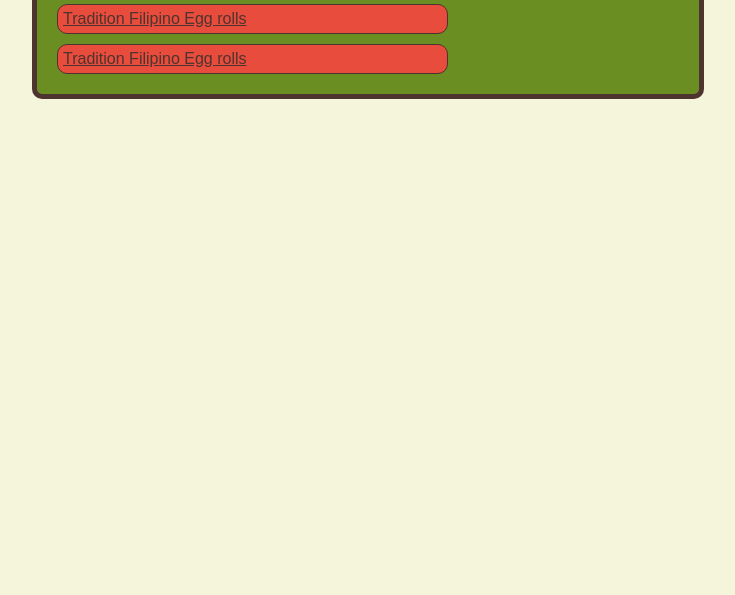
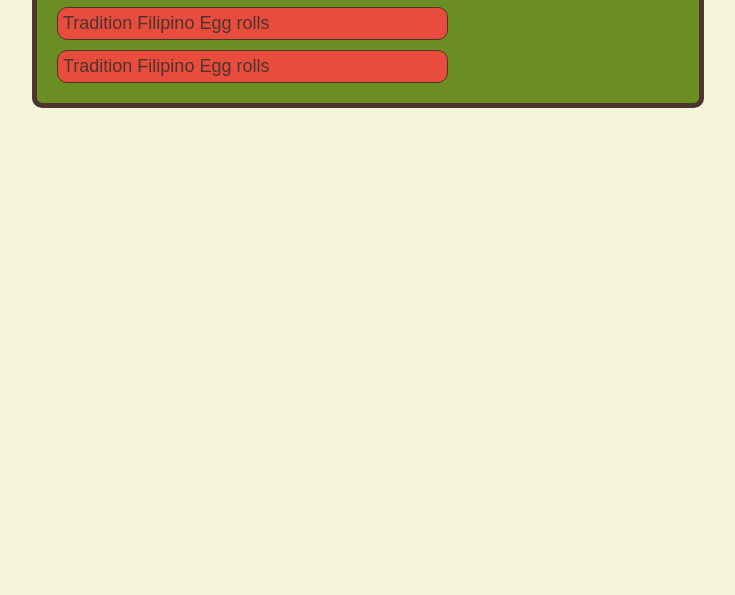
Before and after one commit to Jandel-12/odin-recipes, a plain HTML site: page index.html in a window 1280 px wide. Shown: the part 205-800 px from the top of the page, without its empty margins (272-1007 px from the left). Drawn offline with Linux system fonts and the light colour scheme.

Commit message:
changed text size and decoration in a tag

```diff
--- a/css/styles.css
+++ b/css/styles.css
@@ -44,5 +44,6 @@ a
     width: 60%;
     background-color: #e74c3c;
     color: #4E342e;
-
+    font-size: large;
+    text-decoration: none;
 }
```
